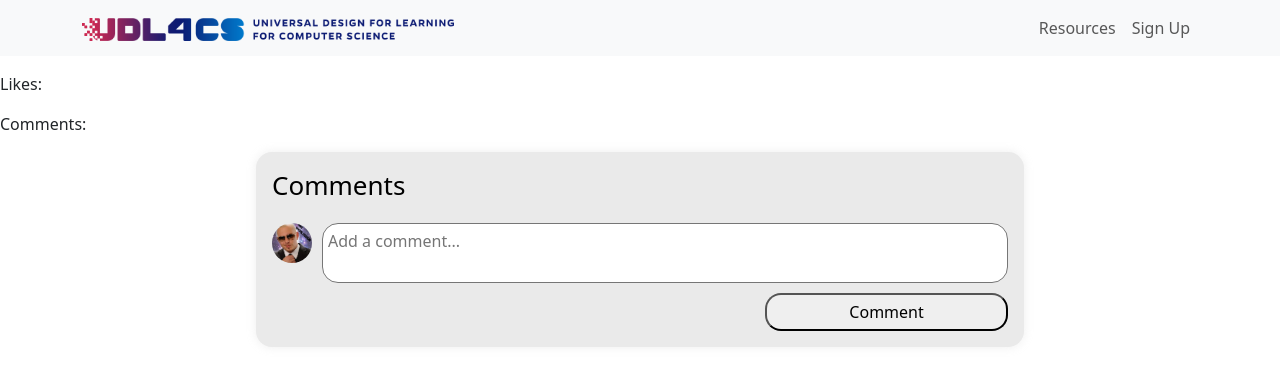
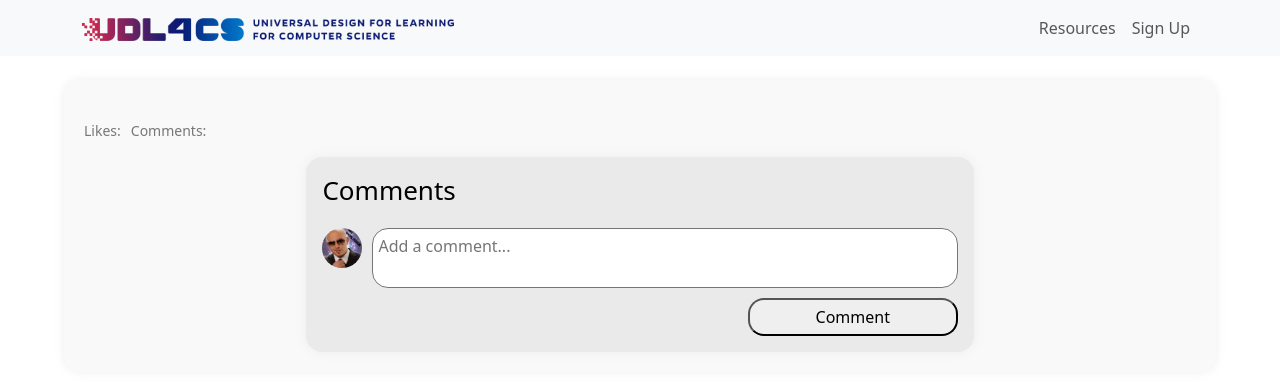
Before and after one commit to RodAvila/Senior-Project, a Next.js app in the folder udl4cs_frontend/frontend/: page /resources/1 in a window 1280 px wide. Shown: the top 390 px of the page. Built offline with nearby package versions, Linux system fonts and the light colour scheme; no server answers.

Commit message:
Visual UI chane to resource page

```diff
--- a/udl4cs_frontend/frontend/pages/resources/[resourceId].js
+++ b/udl4cs_frontend/frontend/pages/resources/[resourceId].js
@@ -9,12 +9,21 @@ export default function ResourceId({ resource }) {
     const {id, numLikes, numComments, resourceTitle, resourceDesc} = resource
     return (
         <>
-            <Navbar></Navbar>
-            <h1>{resourceTitle}</h1>
-            <p>{resourceDesc}</p>
-            <p>Likes: {numLikes}</p>
-            <p>Comments: {numComments}</p>
-            <CommentBox></CommentBox>
+            <Navbar />
+            <br />
+            <div style={{ maxWidth: '90%', margin: 'auto', padding: '20px', borderRadius: '16px', backgroundColor: '#F9F9F9', boxShadow: '0 0 10px rgba(234, 234, 234, 0.8)' }}>
+                <h1 style={{ fontSize: '32px', marginBottom: '10px', color: '#333' }}>{resourceTitle}</h1>
+                <p style={{ fontSize: '16px', color: '#555', marginBottom: '20px' }}>{resourceDesc}</p>
+                <div style={{ display: 'flex', justifyContent: 'start', alignItems: 'center', fontSize: '14px', color: '#777', marginBottom: '16px' }}>
+                    <div style={{ marginRight: '10px' }}>
+                        <span>Likes: {numLikes}</span>
+                    </div>
+                    <div>
+                        <span>Comments: {numComments}</span>
+                    </div>
+                </div>
+                <div> <CommentBox /> </div>
+            </div>
         </>
     )
 }
```
